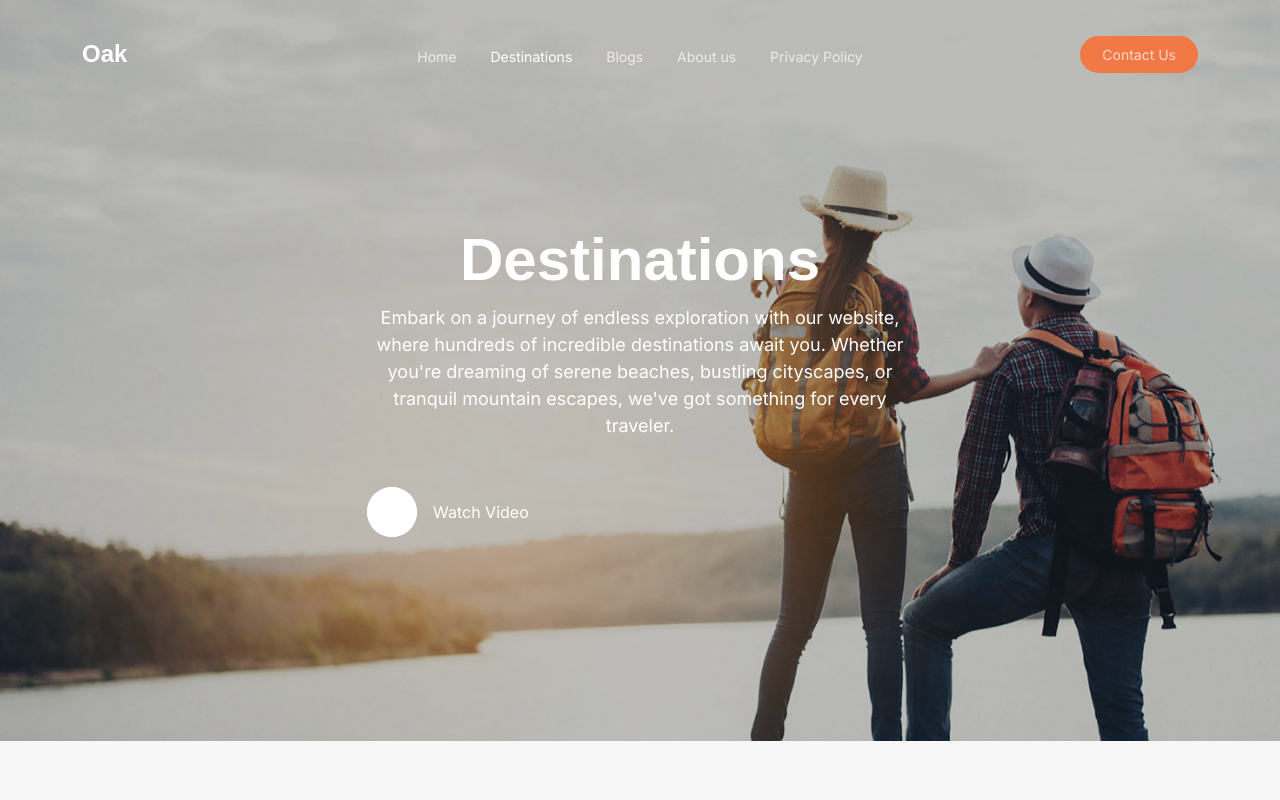
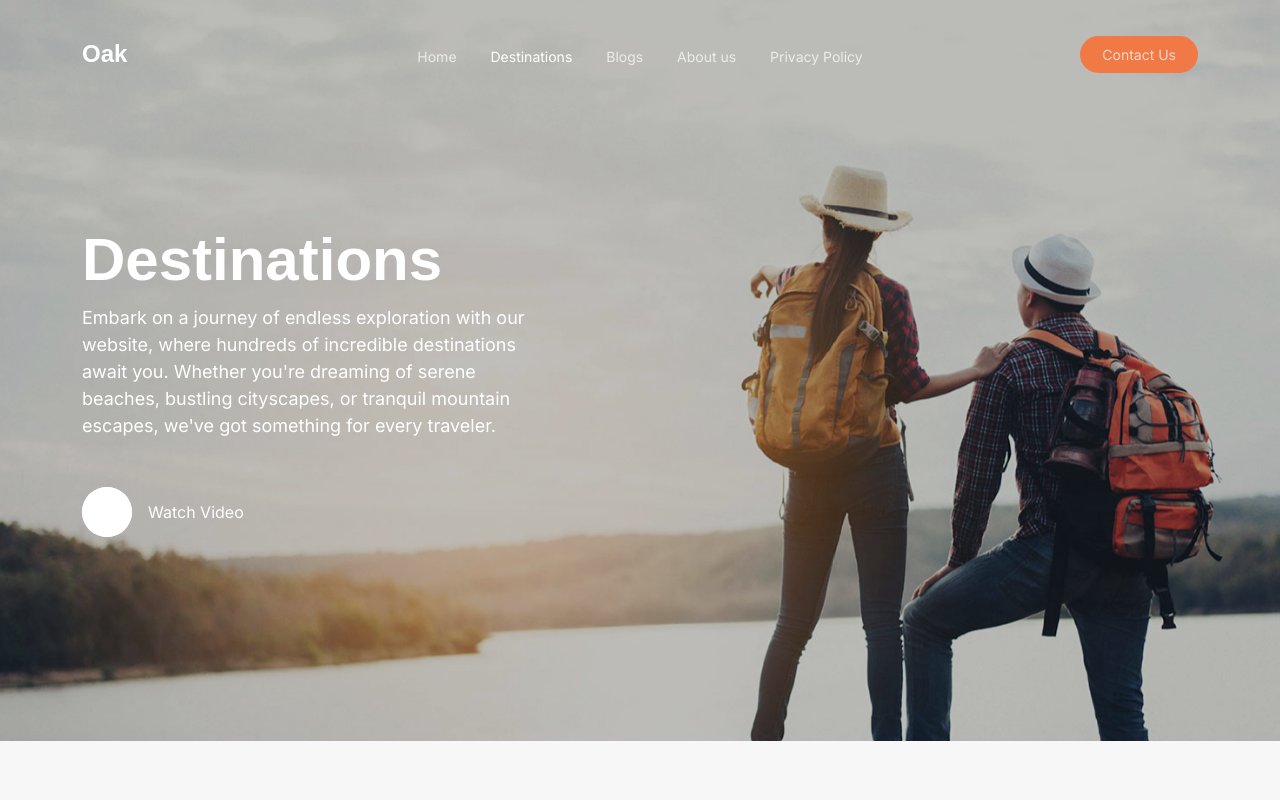
Before and after one commit to heyjyoti4u/Oak, a plain HTML site: page destinations.html in a window 1280 px wide. Shown: the top 800 px of the page. Drawn offline with Linux system fonts and the light colour scheme; files that its build step writes are made by us from their sources; some icons are missing; a web font is replaced by a local one.

Commit message:
Update destinations.html

```diff
--- a/destinations.html
+++ b/destinations.html
@@ -85,7 +85,7 @@
 		</div>
 		<div class="container">
 			<div class="row align-items-center justify-content-start">
-<div class="col-lg-6 mx-auto text-center">
+           <div class="col-lg-5">
 					<h1 class="heading" data-aos="fade-up">Destinations</h1>
 					<p class="mb-5" data-aos="fade-up">Embark on a journey of endless exploration with our website, where hundreds of incredible destinations await you. Whether you're dreaming of serene beaches, bustling cityscapes, or tranquil mountain escapes, we've got something for every traveler.</p>
 
```
